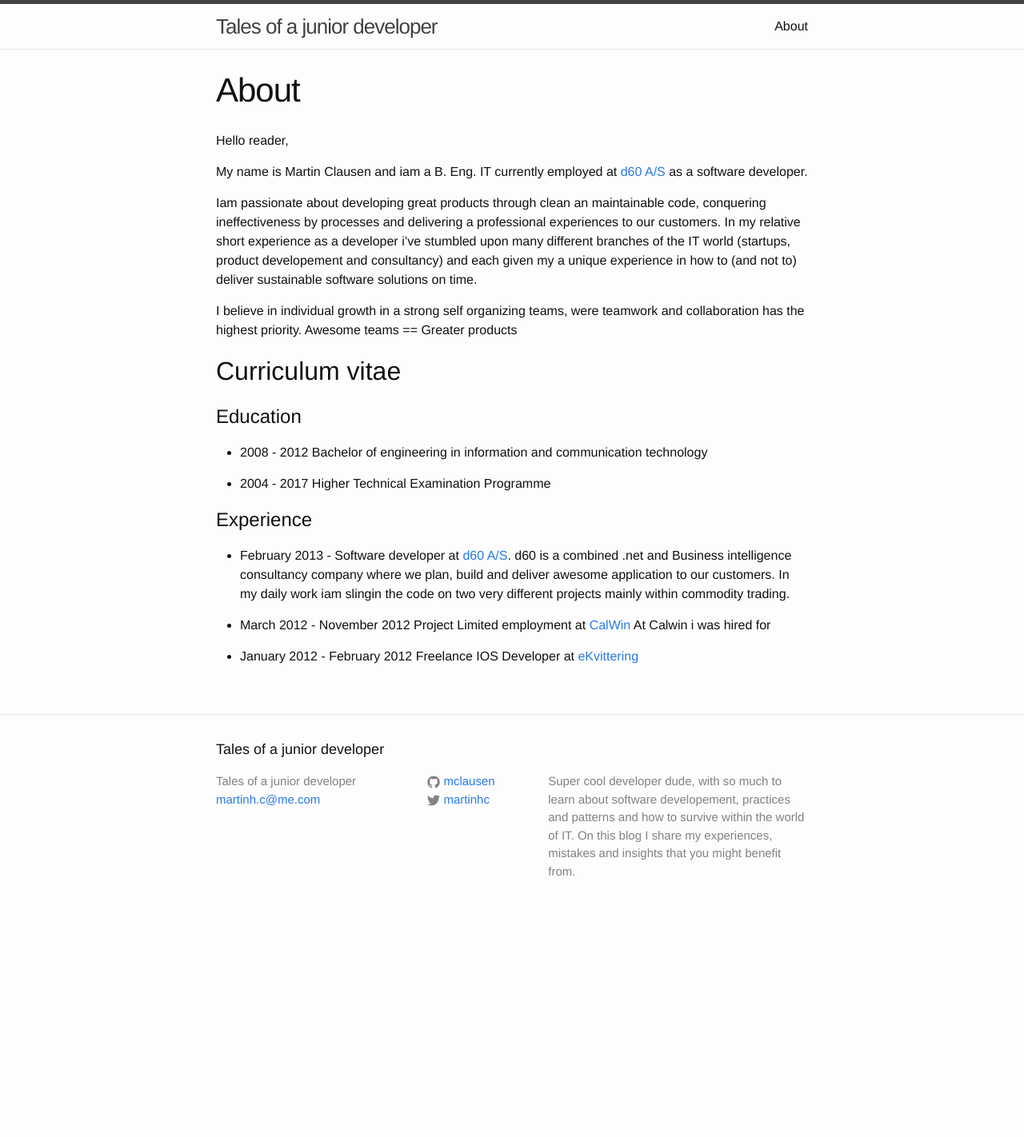
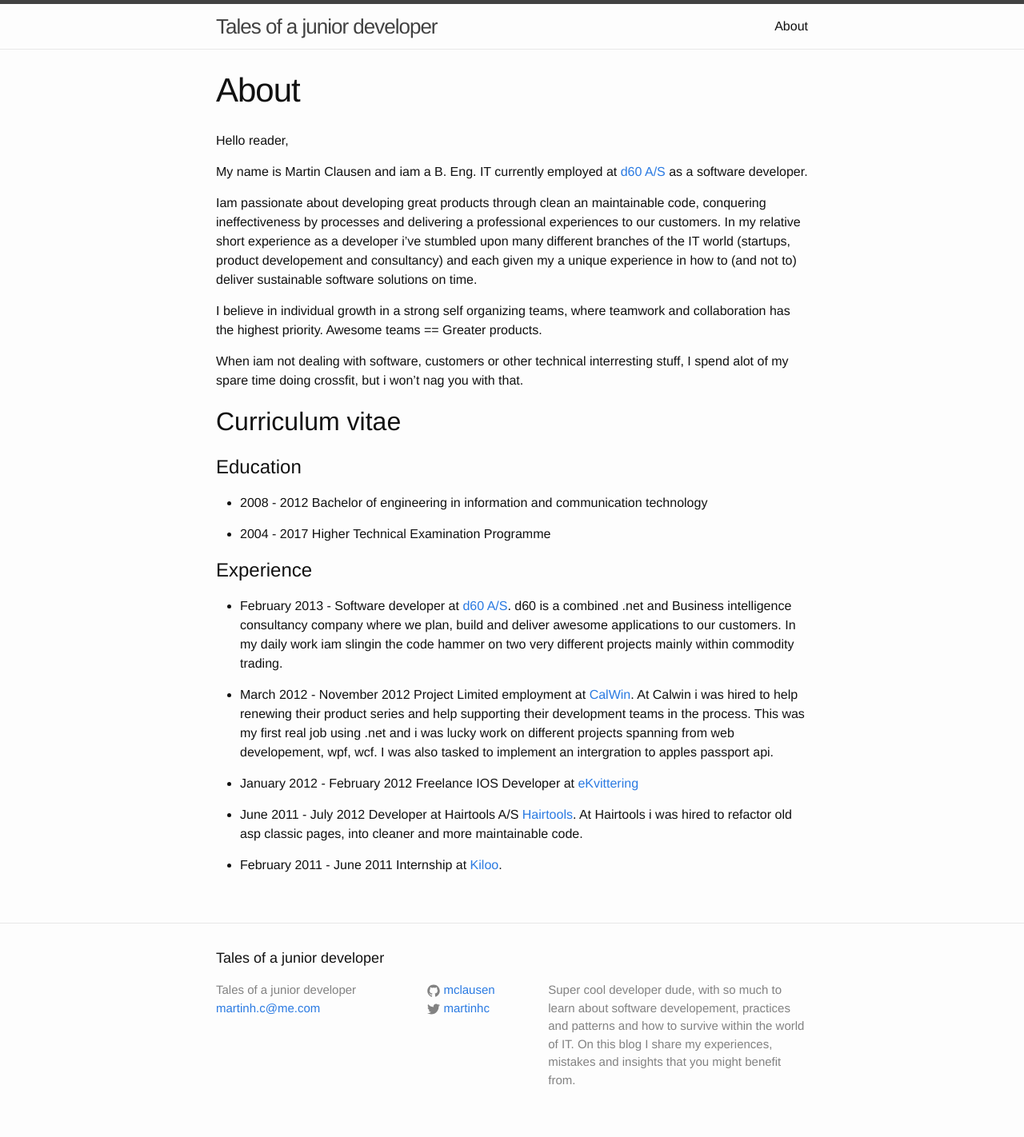
Before and after one commit to mclausen/mclausen.github.oldblog, a Jekyll site: the page built from about.md, in a window 1280 px wide. Shown: the whole page at 80% size. Built offline with Jekyll 4.4.1, drawn with Linux system fonts in a browser that asks for light colours; before the commit the page ends 1161 px from its top, so only the background shows below that.

Commit message:
updated about page

```diff
--- a/about.md
+++ b/about.md
@@ -12,7 +12,9 @@ Iam passionate about developing great products through clean an maintainable cod
 conquering ineffectiveness by processes and delivering a professional experiences to our customers.
 In my relative short experience as a developer i've stumbled upon many different branches of the IT world (startups, product developement and consultancy) and each given my a unique experience in how to (and not to) deliver sustainable software solutions on time.
 
-I believe in individual growth in a strong self organizing teams, were teamwork and collaboration has the highest priority. Awesome teams == Greater products
+I believe in individual growth in a strong self organizing teams, where teamwork and collaboration has the highest priority. Awesome teams == Greater products.
+
+When iam not dealing with software, customers or other technical interresting stuff, I spend alot of my spare time doing crossfit, but i won't nag you with that.
 
 ## Curriculum vitae
 
@@ -25,9 +27,14 @@ I believe in individual growth in a strong self organizing teams, were teamwork
 # Experience
 
 * February 2013 - Software developer at [d60 A/S](http://www.d60.dk).
-d60 is a combined .net and Business intelligence consultancy company where we plan, build and deliver awesome application to our customers. In my daily work iam slingin the code on two very different projects mainly within commodity trading.
+d60 is a combined .net and Business intelligence consultancy company where we plan, build and deliver awesome applications to our customers. In my daily work iam slingin the code hammer on two very different projects mainly within commodity trading.
 
-* March 2012 - November 2012 Project Limited employment at [CalWin](http://www.calwin.dk)
-At Calwin i was hired for
+* March 2012 - November 2012 Project Limited employment at [CalWin](http://www.calwin.dk).
+At Calwin i was hired to help renewing their product series and help supporting their development teams in the process. This was my first real job using .net and i was lucky work on different projects spanning from web developement, wpf, wcf. I was also tasked to implement an intergration to apples passport api.
 
 * January 2012 - February 2012 Freelance IOS Developer at [eKvittering](https://www.ekvittering.dk)
+
+* June 2011 - July 2012 Developer at Hairtools A/S [Hairtools](https://www.hairtools.dk).
+At Hairtools i was hired to refactor old asp classic pages, into cleaner and more maintainable code.
+
+* February 2011 - June 2011 Internship at [Kiloo](http://kiloo.com).
```
